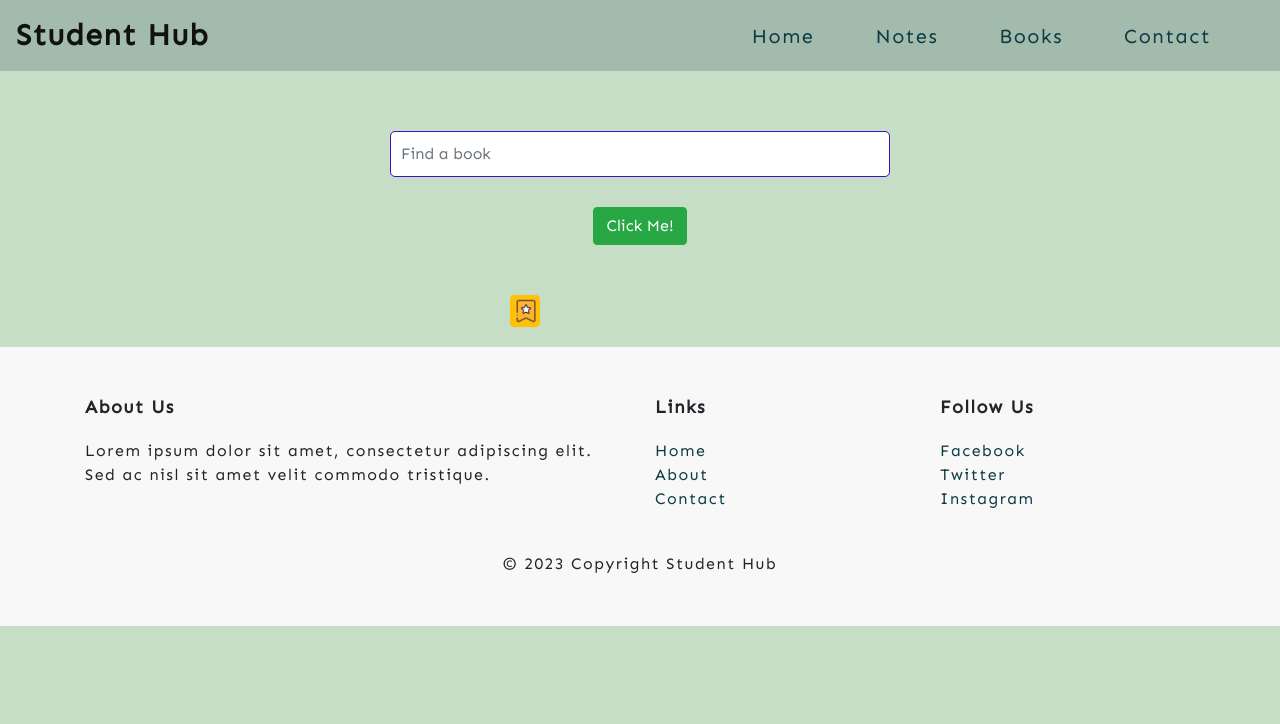
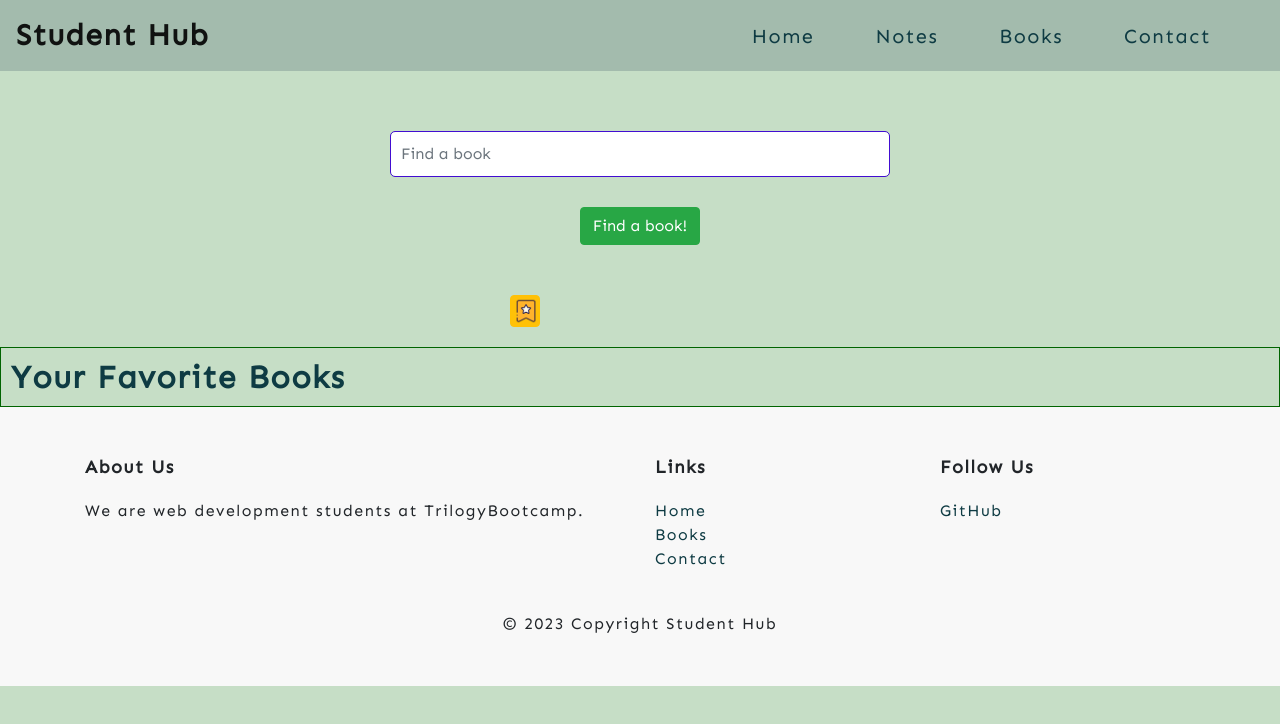
Before and after one commit to reinkaoss/React-Student-Hub-App, a React (Create React App) app: page /books in a window 1280 px wide. Shown: the top 724 px of the page. Built offline with nearby package versions, Linux system fonts and the light colour scheme.

Commit message:
Adding favotires section for books component

```diff
--- a/src/components/Books/index.js
+++ b/src/components/Books/index.js
@@ -1,12 +1,20 @@
-import React, { useState } from "react";
+import React, { useState, useEffect } from "react";
 import axios from "axios";
 import "./style.css";
-import FavStar from "./images/favorite.png"
+import FavStar from "./images/favorite.png";
 
 function Books() {
   const [books, setBooks] = useState("");
   const [search, setSearch] = useState("");
   const [favoriteBooks, setFavoriteBooks] = useState([]);
+
+  // add to localstorage for fav books
+  useEffect(() => {
+    const storedFavoriteBooks = localStorage.getItem("favoriteBooks");
+    if (storedFavoriteBooks) {
+      setFavoriteBooks(JSON.parse(storedFavoriteBooks));
+    }
+  }, []);
 
   function getBook(event) {
     const books = event.target.value;
@@ -22,18 +30,31 @@ function Books() {
           "lite&key=AIzaSyDx_ik4msRaT_G-hnhwokbUvajRFdu_zAM&maxResults=1"
       )
       .then((response) => {
-        console.log(response);
         setSearch(response.data);
-        console.log(search);
       })
       .catch(function (error) {
         console.error(error);
       });
   }
+// Get api response for favorite books
+  function saveBook() {
+    const newFavoriteBook = {
+      title: search.items[0].volumeInfo.title,
+      image: search.items[0].volumeInfo.imageLinks.thumbnail,
+      authors: search.items[0].volumeInfo.authors,
+    };
+// check if the Title isn't the same so the book isn't added twice
+    if (favoriteBooks.find((book) => book.title === newFavoriteBook.title)) {
+      return;
+    }
 
-  function addToFavorites(book) {
-    setFavoriteBooks([...favoriteBooks, book]);
-    console.log(book);
+    const updatedFavoriteBooks = [...favoriteBooks, newFavoriteBook];
+    setFavoriteBooks(updatedFavoriteBooks);
+
+    localStorage.setItem(
+      "favoriteBooks",
+      JSON.stringify(updatedFavoriteBooks)
+    );
   }
 
   return (
@@ -53,7 +74,7 @@ function Books() {
       </div>
       <div className="buttonDiv">
         <button className="btn btn-success bookSearchBtn" onClick={BooksAPI}>
-          Click Me!
+          Find a book!
         </button>
       </div>
       <div className="booksContainer">
@@ -70,19 +91,30 @@ function Books() {
             {search.items && search.items.length > 0 && (
               <h4 className="card-title">{search.items[0].volumeInfo.title} </h4>
             )}
-            <button className="btn btn-warning favButton" onClick={() => addToFavorites(search.items[0])}>
+            <button className="btn btn-warning favButton" onClick={saveBook}>
               <img className="favorite" src={FavStar} alt="bin" />
             </button>
-            {/* {search.items && search.items.length > 0 && (
+            {search.items && search.items.length > 0 && (
               <p className="card-text">
-                {search.items[0].volumeInfo.description}
+                {search.items[0].volumeInfo.authors}
               </p>
-            )} */}
+            )}
           </div>
         </div>
-          </div>
         </div>
-  );
-}
+        <div className="FavoriteBook">
+  <h2 className="favouriteTitle">Your Favorite Books</h2>
+  {favoriteBooks.map((book) => (
+    <div className="favBooksInner" key={book.title}>
+      <h5>{book.title}</h5>
+      <img src={book.image} alt={book.title} />
+      <p>{book.authors}</p>
+    </div>
+  ))}
+</div>
 
+        </div>
+
+  )
+            }
 export default Books;
--- a/src/components/Footer/index.js
+++ b/src/components/Footer/index.js
@@ -8,22 +8,20 @@ function Footer() {
     <div class="row">
       <div class="col-sm-6">
         <h5>About Us</h5>
-        <p>Lorem ipsum dolor sit amet, consectetur adipiscing elit. Sed ac nisl sit amet velit commodo tristique.</p>
+        <p>We are web development students at TrilogyBootcamp.</p>
       </div>
       <div class="col-sm-3">
         <h5>Links</h5>
         <ul class="list-unstyled">
-          <li><a className='foot-link' href="#">Home</a></li>
-          <li><a className='foot-link' href="#">About</a></li>
-          <li><a className='foot-link' href="#">Contact</a></li>
+          <li><a className='foot-link' href="/">Home</a></li>
+          <li><a className='foot-link' href="/books">Books</a></li>
+          <li><a className='foot-link' href="/contact">Contact</a></li>
         </ul>
       </div>
       <div class="col-sm-3">
         <h5>Follow Us</h5>
         <ul class="list-unstyled">
-          <li><a className='foot-link' href="#">Facebook</a></li>
-          <li><a className='foot-link' href="#">Twitter</a></li>
-          <li><a className='foot-link' href="#">Instagram</a></li>
+          <li><a className='foot-link' href="https://github.com/reinkaoss/React-Student-Hub-App">GitHub</a></li>
         </ul>
       </div>
     </div>
--- a/src/components/Home/index.js
+++ b/src/components/Home/index.js
@@ -10,7 +10,7 @@ function Home() {
         <h1 class="display-4">Student Hub</h1>
         {/* <hr class="my-4" /> */}
         <p class="lead">Discover a smarter way to read and take notes with our innovative web app. Our platform combines powerful reading tools with intuitive note-taking features, making it easier than ever to stay organized and focused. With our app, you can access your favorite books, articles, and documents anytime, anywhere, and take notes effortlessly, so you never forget important ideas or insights. Whether you're a student, a researcher, or simply an avid reader, our app has everything you need to stay on top of your game. So, start exploring our platform today and take your reading and note-taking to the next level!</p>
-          <a class="btn btn-primary btn-lg home-btn" href="#" role="button">Get Started</a>
+          <a class="btn btn-primary btn-lg home-btn" href="/notes" role="button">Get Started</a>
         </div>
       </div>
 
--- a/src/components/Hub/index.js
+++ b/src/components/Hub/index.js
@@ -52,9 +52,6 @@ class Hub extends React.Component {
     }
   }
 
-  editNote = (value) => {
-    // this.setState figure out how to edit the note
-  };
 
   render() {
     return (
@@ -91,16 +88,6 @@ class Hub extends React.Component {
 
                                 {/* <i class="delete-icon">x</i> */}
                               </button>
-                              <button
-                                className="btn btn-warning"
-                                onClick={() => this.editNote(item.value)}
-                              >
-                                <img
-                                  className="editLogo"
-                                  src={Edit}
-                                  alt="bin"
-                                />
-                              </button>
                             </div>
                           </div>
                         </div>
--- a/src/components/Hub/style.css
+++ b/src/components/Hub/style.css
@@ -108,3 +108,26 @@ textarea::placeholder {
     width: 10px;
   }
 }
+
+/* Favorites sections */
+
+.favBooksInner {
+  display: flex;
+  flex-direction: column;
+  width: 100px;
+  align-items: center;
+  margin: 40px;
+}
+
+.FavoriteBook {
+  border: 1px solid darkgreen;
+  display: flex;
+  flex-direction: row;
+  align-items: center;
+}
+
+.favouriteTitle {
+  color: #0e3b43 !important;
+  font-weight: bolder;
+  margin: 10px;
+}
```
